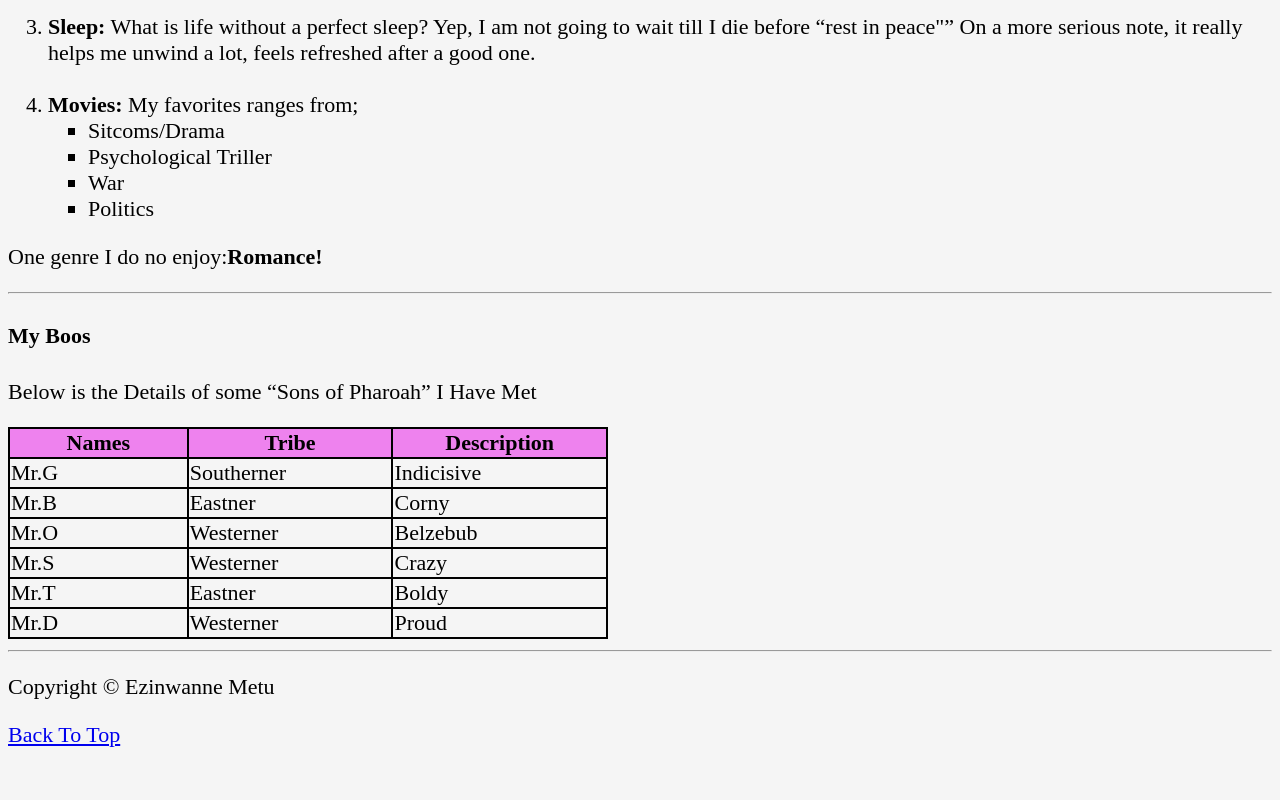
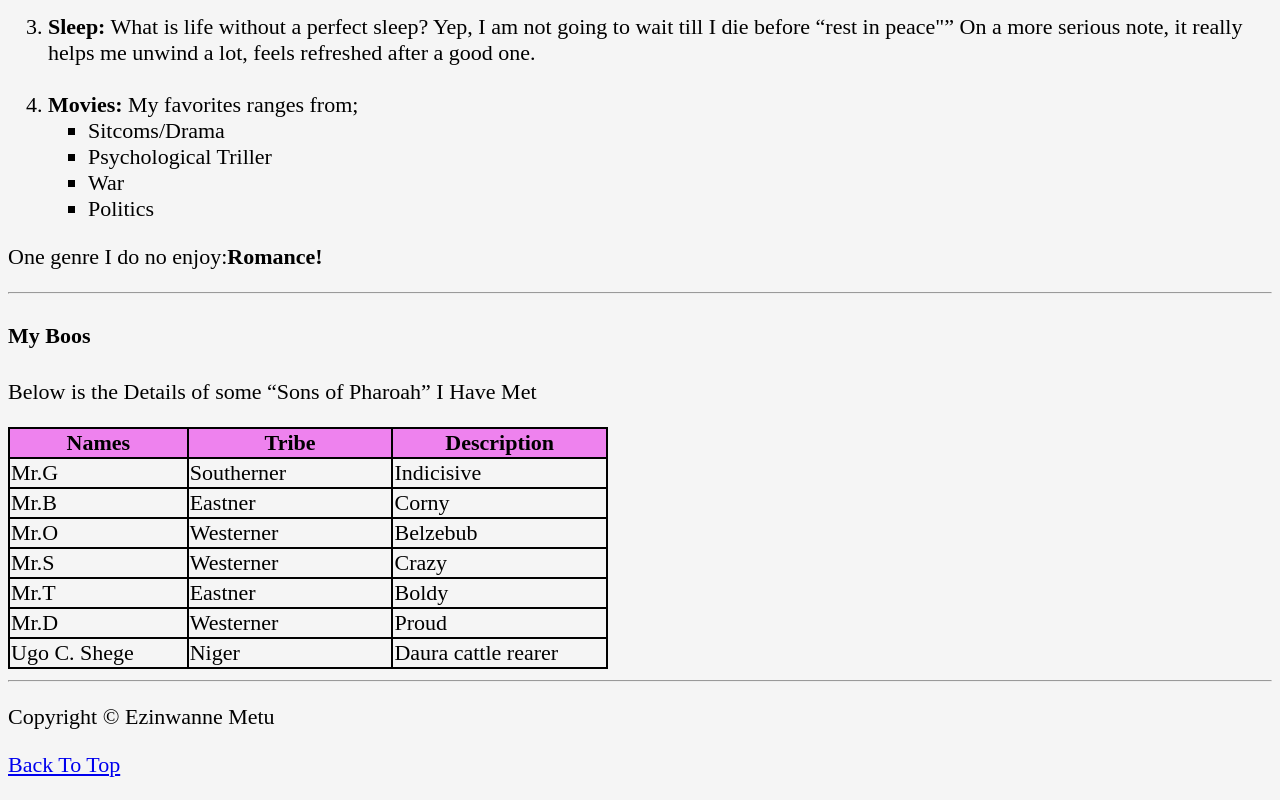
Before and after one commit to Ezinwanne-metu/Project-2, a plain HTML site: page index.html in a window 1280 px wide. Shown: the part 1316-2116 px from the top of the page. Before the commit the page ends 2086 px from the top, so only its background shows below. Drawn offline with Linux system fonts and the light colour scheme.

Commit message:
add shege

```diff
--- a/index.html
+++ b/index.html
@@ -139,6 +139,11 @@
                         <td>Westerner</td>
                         <td>Proud</td>
                     </tr>
+                    <tr>
+                        <td>Ugo C. Shege</td>
+                        <td>Niger</td>
+                        <td>Daura cattle rearer</td>
+                    </tr>
                 </table>
                </article>
         </Main>
```
